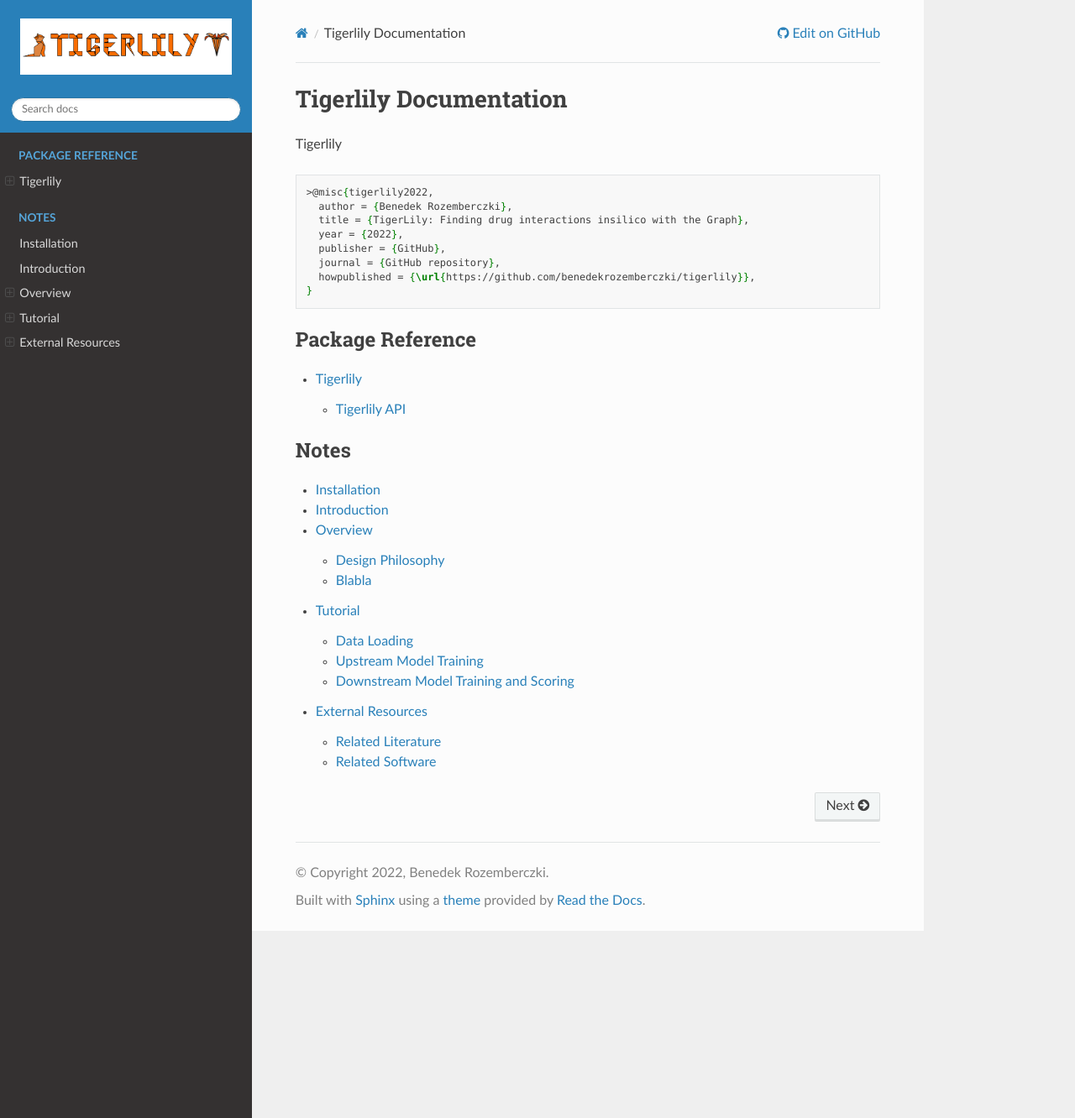
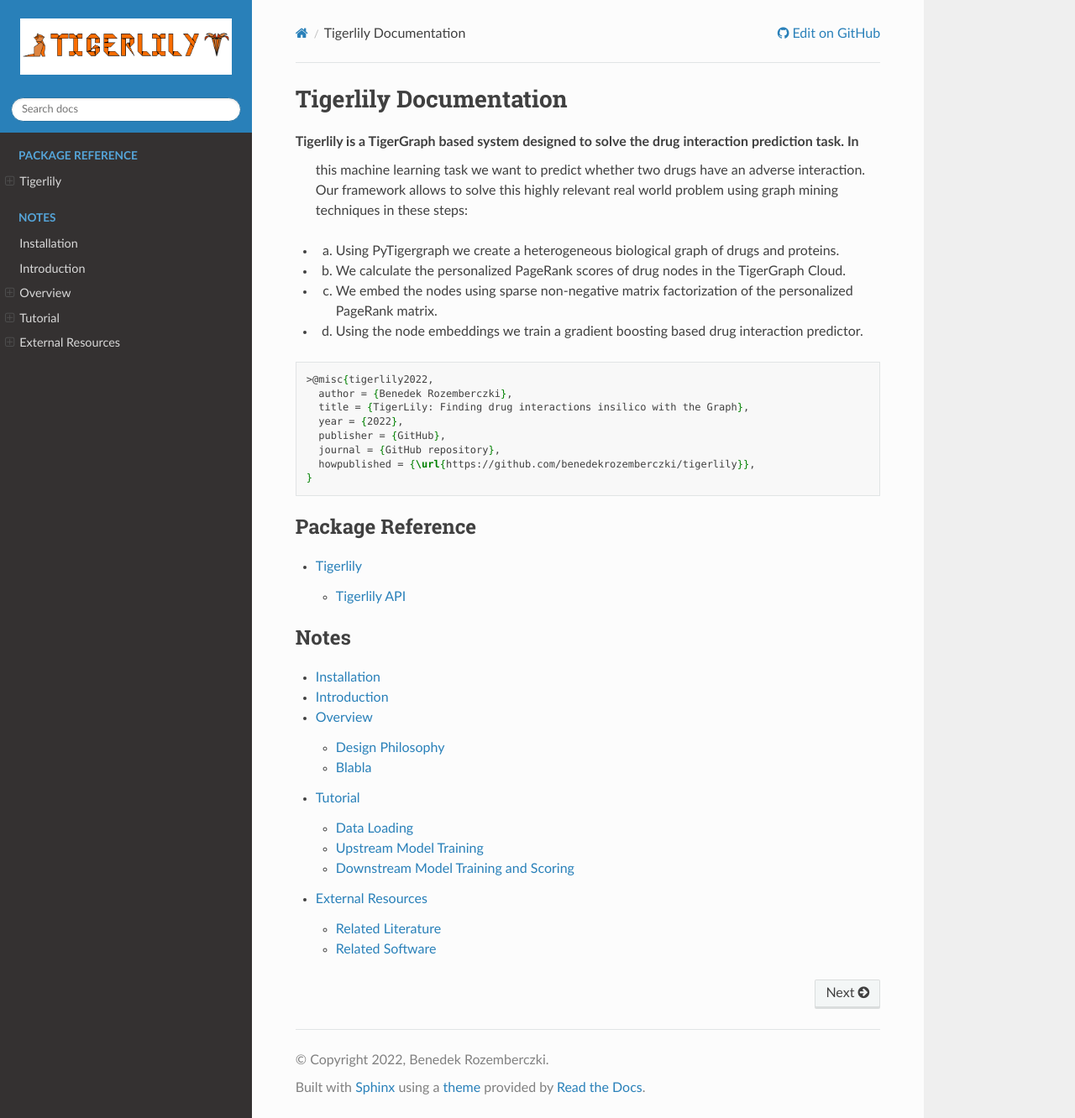
Before and after one commit to benedekrozemberczki/tigerlily, a Sphinx documentation site: the page built from docs/source/index.rst, in a window 1280 px wide and 1332 px high. Shown: the whole window at 84% size. Built offline with Sphinx 7.4.7 and the Read the Docs theme 2.0.0, drawn with Linux system fonts in a browser that asks for light colours.

Commit message:
tigerlily

```diff
--- a/docs/source/index.rst
+++ b/docs/source/index.rst
@@ -3,7 +3,14 @@
 Tigerlily Documentation
 =======================
 
-Tigerlily
+Tigerlily is a TigerGraph based system designed to solve the drug interaction prediction task. In
+ this machine learning task we want to predict whether two drugs have an adverse interaction. Our framework allows to solve this highly relevant real world problem using graph mining techniques
+ in these steps:
+
+- (a) Using PyTigergraph we create a heterogeneous biological graph of drugs and proteins.
+- (b) We calculate the personalized PageRank scores of drug nodes in the TigerGraph Cloud.
+- (c) We embed the nodes using sparse non-negative matrix factorization of the personalized PageRank matrix.
+- (d) Using the node embeddings we train a gradient boosting based drug interaction predictor.
 
 .. code-block:: latex
 
```
Also changed, not shown: 1 other file.
